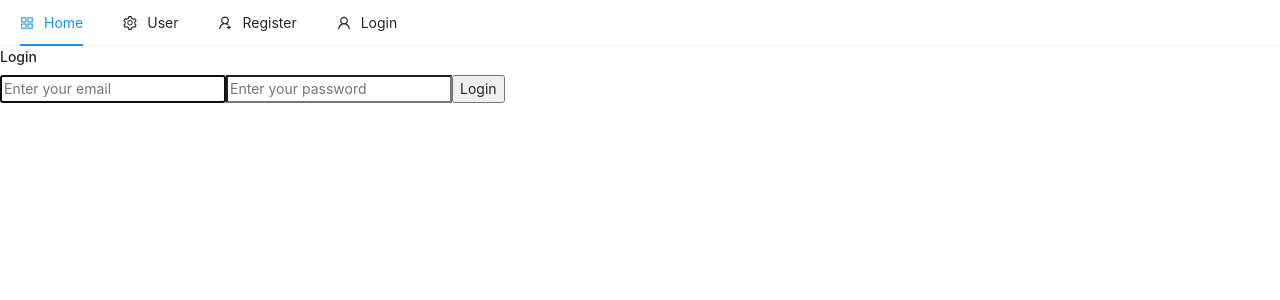
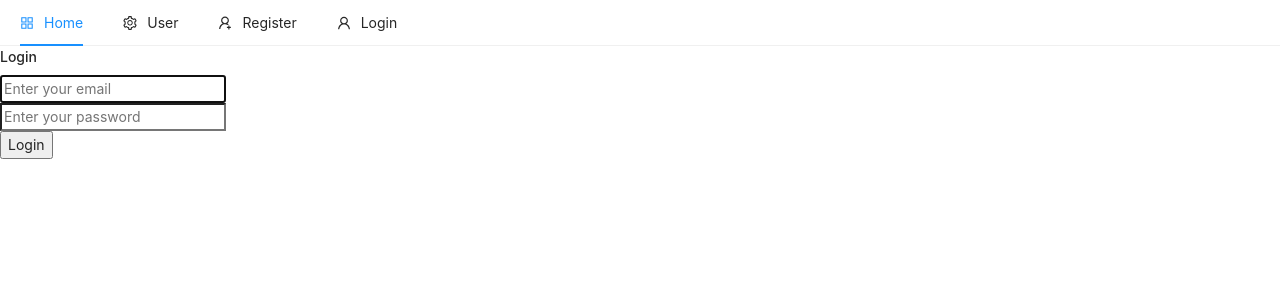
Before and after one commit to aksh1150/react-ecommerce, a React (Create React App) app in the folder client/: page /login in a window 1280 px wide. Shown: the top 300 px of the page. Built offline with nearby package versions, Linux system fonts and the light colour scheme; no server answers.

Commit message:
Set messages

```diff
--- a/client/src/pages/auth/Login.jsx
+++ b/client/src/pages/auth/Login.jsx
@@ -5,17 +5,24 @@ const Login = () => {
   const [email, setEmail] = useState("");
   const [password, setPassword] = useState("");
   const [isNoti, setNoti] = useState(false);
+  const [msg, setMsg] = useState("");
+
   const handleSubmit = async (e) => {
     e.preventDefault();
+    setMsg(
+      `Email sent to ${email}. Click the link to complete your registration.`
+    );
   };
+
   const notiMessage = () => (
     <div className="alert alert-success mt-4" role="alert">
-      Email sent to {email}. Click the link to complete your registration.
+      {msg}
     </div>
   );
 
   const loginForm = () => (
     <form onSubmit={handleSubmit}>
+      <div className="form-group">
         <input
           type="email"
           className="form-control mt-4"
@@ -24,6 +31,9 @@ const Login = () => {
           placeholder="Enter your email"
           autoFocus
         />
+      </div>
+
+      <div className="form-group">
         <input
           type="password"
           className="form-control mt-4"
@@ -31,6 +41,8 @@ const Login = () => {
           onChange={(e) => setPassword(e.target.value)}
           placeholder="Enter your password"
         />
+      </div>
+
       <button type="submit" className="btn btn-raised btn-primary mt-4">
         Login
       </button>
```
Lines whose indentation alone changed are shown as unchanged.
